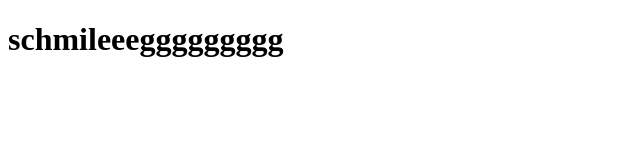
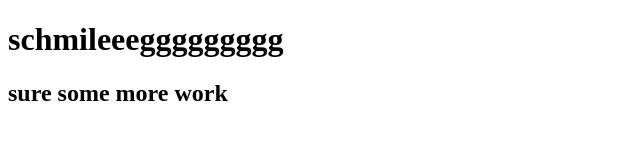
Before and after one commit to rayanmishra/test-git-repo, a plain HTML site: page index.html in a window 1280 px wide. Shown: the whole page, without its empty margins (0-640 px from the left). Drawn offline with Linux system fonts and the light colour scheme.

Commit message:
added a h2

```diff
--- a/index.html
+++ b/index.html
@@ -8,5 +8,6 @@
   </head>
   <body>
     <h1>schmileeeggggggggg</h1>
+    <h2>sure some more work</h2>
   </body>
 </html>
```
